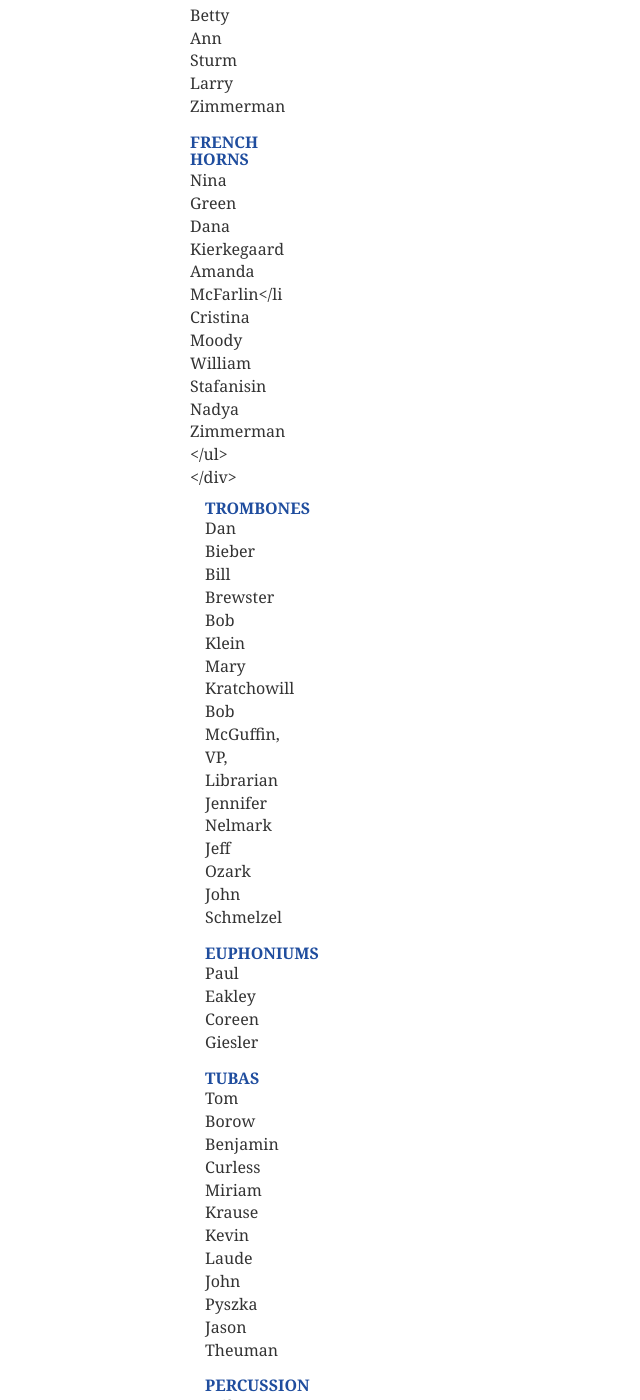
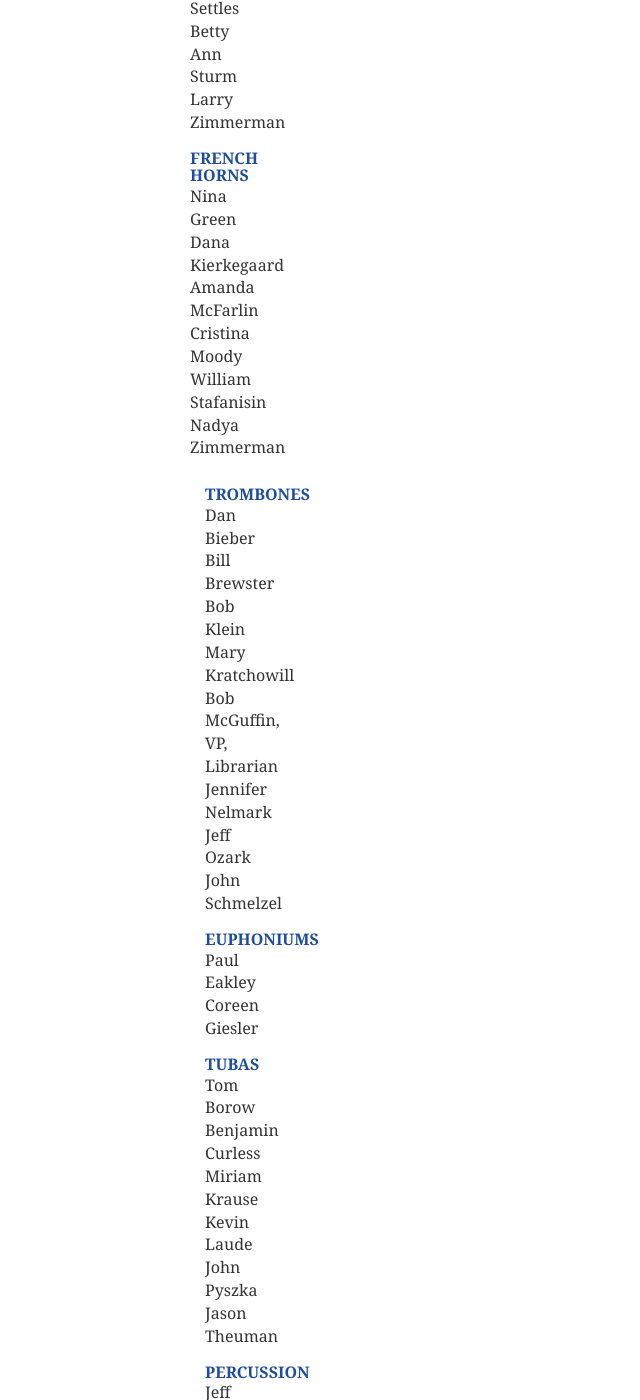
Before and after one commit to americanwindband/americanwindband.github.io, a Jekyll site: the page built from members.md, in a window 1280 px wide and 1400 px high, scrolled down 2584 px. Shown: the whole window, without its empty margins (0-640 px from the left). Built offline with Jekyll 4.4.1, drawn with Linux system fonts in a browser that asks for light colours.

Commit message:
Update members.md

```diff
--- a/members.md
+++ b/members.md
@@ -86,7 +86,7 @@ layout: page-12
             <li>Lisa Curless</li>
 
 
-    </div>
+    </ul>
 
     <div class="col-xs-6 col-sm-4">
 
@@ -128,14 +128,13 @@ layout: page-12
         <ul>
             <li>Nina Green</li>
             <li>Dana Kierkegaard</li>
-            <li>Amanda McFarlin</li
+            <li>Amanda McFarlin</li>
             <li>Cristina Moody</li>
             <li>William Stafanisin</li>
             <li>Nadya Zimmerman</li>
         </ul>
 
 
-    </div>
 
     <div class="col-xs-6 col-sm-4">
         <h4>Trombones</h4>
@@ -175,5 +174,3 @@ layout: page-12
             <li>Mark Loftus</li>
         </ul>
     </div>
-</div>
-</div>
```
